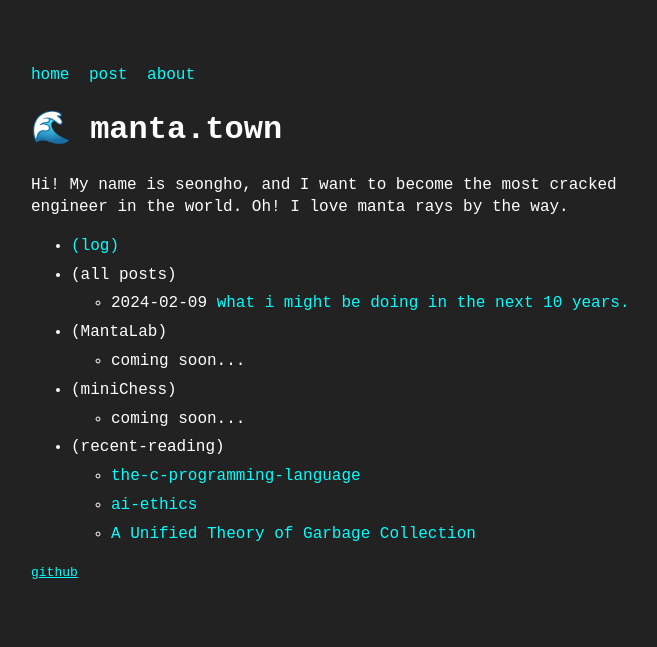
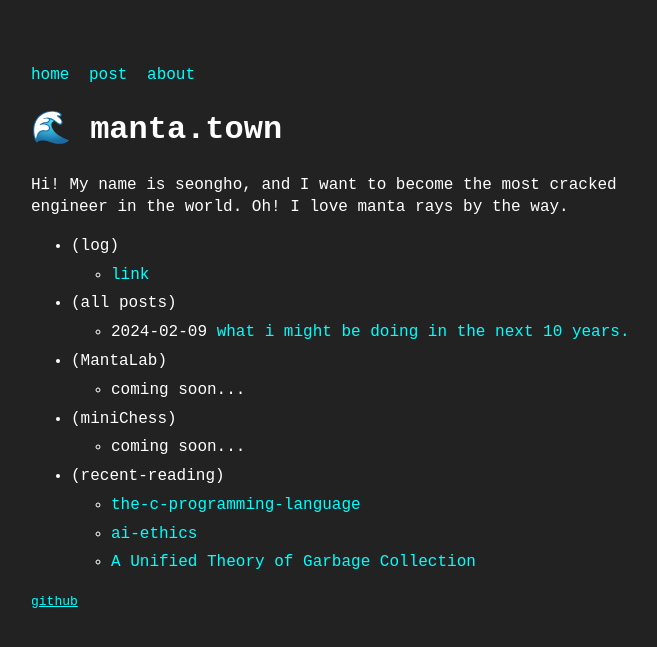
Before and after one commit to psh0078/psh0078.github.io, a Jekyll site: the page built from index.md, in a window 1280 px wide. Shown: the top 647 px of the page, without its empty margins (289-946 px from the left). Built offline with Jekyll 4.4.1, drawn with Linux system fonts in a browser that asks for light colours.

```diff
--- a/_data/menu.yml
+++ b/_data/menu.yml
@@ -3,7 +3,9 @@
 
 entries:
   - title: (log)
-    url: /log.html
+    entries:
+      - title: link
+        url: log.html
   - title: (all posts)
     post_list:
       limit: 5
```
Also changed, not shown: log.md (+5 -0 lines).
